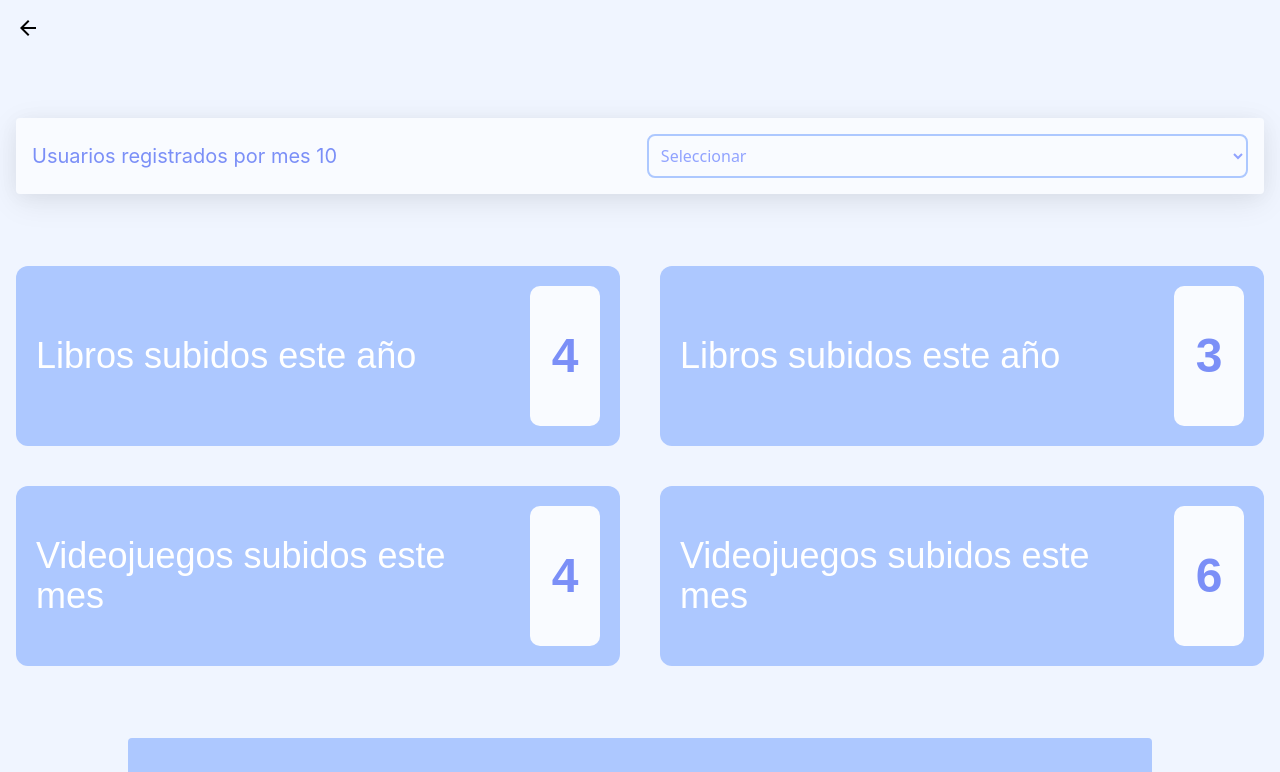
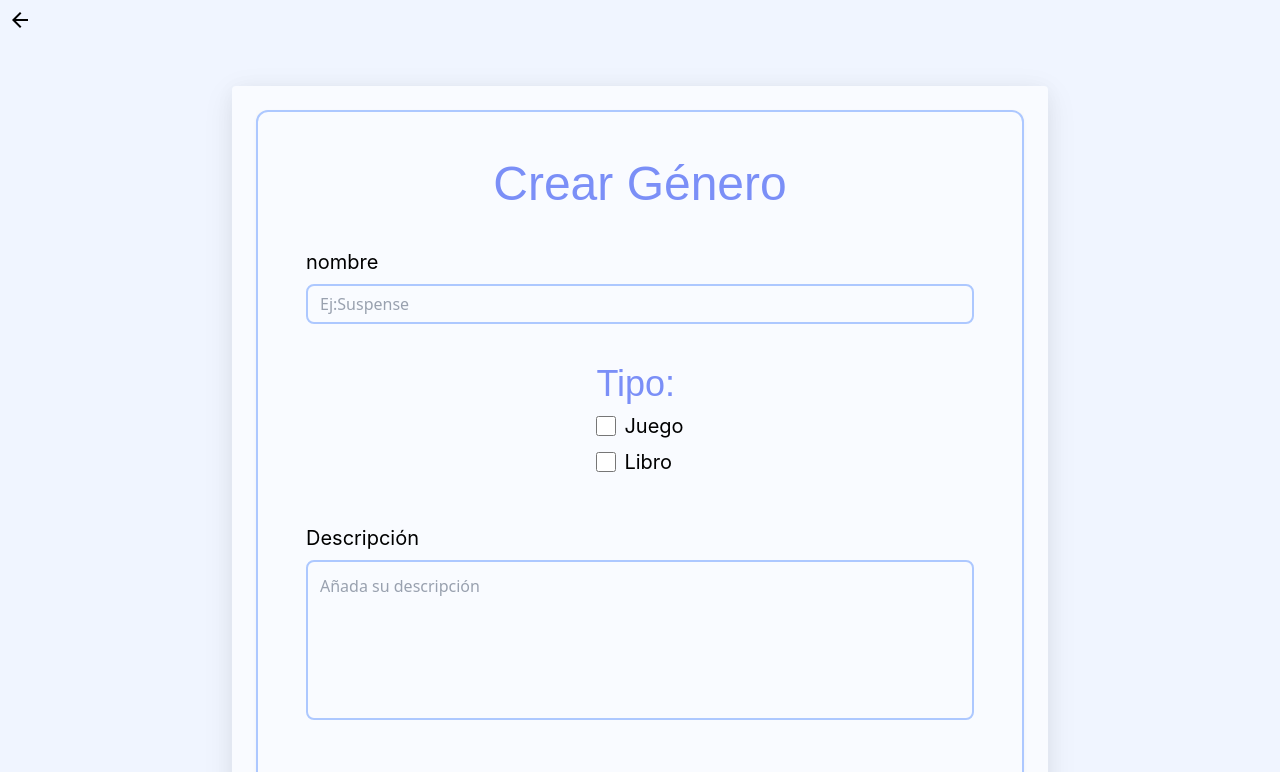
Before and after one commit to egilp04/listO, a React (Vite) app: page / in a window 1280 px wide. Shown: the top 772 px of the page. Built offline with nearby package versions, Linux system fonts and the light colour scheme.

Commit message:
pagina generos

```diff
--- a/src/App.tsx
+++ b/src/App.tsx
@@ -1,7 +1,7 @@
-import EstadisticasGlobales from "./pages/EstadisticasGlobales";
+import FormularioGestionGeneros from "./pages/FormularioGestionGeneros";
 
 function App() {
-  return <EstadisticasGlobales></EstadisticasGlobales>;
+  return <FormularioGestionGeneros></FormularioGestionGeneros>;
 }
 
 export default App;
--- a/src/componentes/Formularios/Genero.tsx
+++ b/src/componentes/Formularios/Genero.tsx
@@ -6,30 +6,35 @@ import TextArea from "../Inputs/TextArea";
 
 interface RegistroProps extends FormHTMLAttributes<HTMLFormElement> {
   error?: string;
-    crear?: boolean
+  crear?: boolean;
 }
 
-export const Genero = ({ error, crear, ...props }: RegistroProps) => {
-
+export const Genero = ({ error, crear = true, ...props }: RegistroProps) => {
   const titulo = crear ? "Crear Género" : "Modificar Género";
 
   return (
-        <div className="flex justify-center items-center w-full min-h-screen bg-gray-50 p-4">
-
+    <div className="flex justify-center items-center bg-gray-50">
       <form className="card-registro" {...props}>
         <h2>{titulo}</h2>
-                <Inputs label="nombre" type="text" name="nombre_item" placeholder="Ej:Suspense"></Inputs>
+        <Inputs
+          label="nombre"
+          type="text"
+          name="nombre_item"
+          placeholder="Ej:Suspense"
+        ></Inputs>
         <div className="">
           <h3>Tipo:</h3>
           <Checkbox label="Juego"></Checkbox>
           <Checkbox label="Libro"></Checkbox>
         </div>
-                <TextArea label="Descripción" placeholder="Añada su descripción"></TextArea>
+        <TextArea
+          label="Descripción"
+          placeholder="Añada su descripción"
+        ></TextArea>
 
         <Button>Guardar</Button>
 
         {error && <p className="span-error mt-1 h-4">{error}</p>}
-
       </form>
     </div>
   );
--- /dev/null
+++ b/src/pages/FormularioGestionGeneros.tsx
@@ -0,0 +1,18 @@
+import { Genero } from "../componentes/Formularios/Genero";
+
+const FormularioGestionGeneros = () => {
+  return (
+    <div className="bg-primary-200 flex flex-col min-h-screen">
+      <div className="w-full p-2">
+        <span className="material-symbols-outlined">arrow_back</span>
+      </div>
+      <div className="w-full p-10 xl:pr-58 xl:pl-58 2xl:pl-68 2xl:pr-68">
+        <div className="shadow-elevation-3 bg-primary-50 flex flex-col rounded-sm p-6">
+          <Genero></Genero>
+        </div>
+      </div>
+    </div>
+  );
+};
+
+export default FormularioGestionGeneros;
```
Lines whose indentation alone changed are shown as unchanged.
